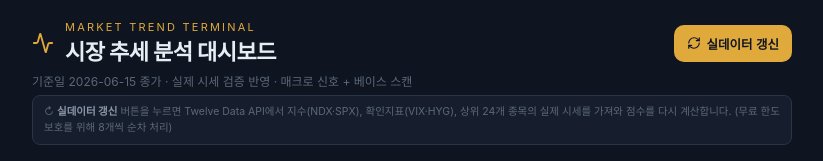
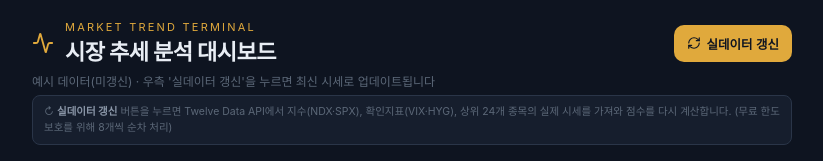
Before and after one commit to jsshin-stack/market-dashboard-for-hyunok, a Next.js app: page / in a window 1280 px wide. Shown: the top 161 px of the page, without its empty margins (228-1051 px from the left). Built offline with nearby package versions, Linux system fonts and the light colour scheme.

Commit message:
Add files via upload

```diff
--- a/pages/api/macro.js
+++ b/pages/api/macro.js
@@ -35,6 +35,7 @@ export default async function handler(req, res) {
       const gapPct = maVal ? +(((close - maVal) / maVal) * 100).toFixed(2) : null;
       out.idx[key] = {
         close: +close.toFixed(2),
+        asOf: s.values[0] ? s.values[0].datetime : null,
         prevDay: prevDay != null ? +prevDay.toFixed(2) : null,
         prevWeek: prevWeek != null ? +prevWeek.toFixed(2) : null,
         prevMonth: prevMonth != null ? +prevMonth.toFixed(2) : null,
--- a/pages/index.js
+++ b/pages/index.js
@@ -767,6 +767,8 @@ export default function Dashboard() {
   const [live, setLive] = useState({});        // { NVDA: {close, c, score, pull, ...}, ... }
   const [loading, setLoading] = useState(false);
   const [liveMsg, setLiveMsg] = useState("");
+  const [lastUpdated, setLastUpdated] = useState(null);  // 실제 갱신 완료 시각
+  const [asOfDate, setAsOfDate] = useState(null);        // 지수 실제 거래일(YYYY-MM-DD)
   // 지수·확인지표 실시간 덮어쓰기 상태 (없으면 기본 IDX/CONFIRM 사용)
   const [liveIdx, setLiveIdx] = useState(null);     // { NDX:{...}, SPX:{...} }
   const [liveConf, setLiveConf] = useState(null);   // { vix, vixPrev, hyg20 }
@@ -793,7 +795,7 @@ export default function Dashboard() {
       const mResp = await fetch("/api/macro");
       const mJson = await mResp.json();
       if (mResp.ok && mJson.ok) {
-        if (mJson.idx) setLiveIdx(mJson.idx);
+        if (mJson.idx) { setLiveIdx(mJson.idx); if (mJson.idx.NDX && mJson.idx.NDX.asOf) setAsOfDate(mJson.idx.NDX.asOf); }
         if (mJson.confirm && Object.keys(mJson.confirm).length) setLiveConf(mJson.confirm);
         macroOk = true;
       }
@@ -813,6 +815,7 @@ export default function Dashboard() {
         setLiveMsg(`갱신 중… 종목 ${stockOk}개 완료`);
       }
       setLiveMsg(`갱신 완료 · 종목 ${stockOk}개${macroOk ? " · 지수/지표 포함" : " (지수/지표는 플랜 제한으로 생략됨)"} · ${new Date().toLocaleTimeString("ko-KR")}`);
+      setLastUpdated(new Date());
     } catch (e) {
       setLiveMsg("갱신 실패: " + e.message + " — API 키/한도를 확인하세요.");
     } finally {
@@ -928,7 +931,11 @@ export default function Dashboard() {
             <RefreshCw size={14} style={loading ? { animation: "spin 1s linear infinite" } : undefined} /> {loading ? "갱신 중…" : "실데이터 갱신"}
           </button>
         </div>
-        <div style={{ fontSize: 12, color: C.dim, marginBottom: 6 }}>기준일 2026-06-15 종가 · 실제 시세 검증 반영 · 매크로 신호 + 베이스 스캔</div>
+        <div style={{ fontSize: 12, color: C.dim, marginBottom: 6 }}>
+          {lastUpdated
+            ? `데이터 기준일 ${asOfDate || "최신"} · 갱신 ${lastUpdated.toLocaleString("ko-KR", { month: "long", day: "numeric", hour: "2-digit", minute: "2-digit" })} · 실시간 API`
+            : "예시 데이터(미갱신) · 우측 '실데이터 갱신'을 누르면 최신 시세로 업데이트됩니다"}
+        </div>
         <div style={{ fontSize: 10.5, color: liveMsg.includes("실패") ? C.down : C.dim, marginBottom: 18, lineHeight: 1.5, padding: "8px 11px", background: C.panel, border: `1px solid ${C.line}`, borderRadius: 8 }}>
           {liveMsg
             ? <>↻ {liveMsg}</>
```
